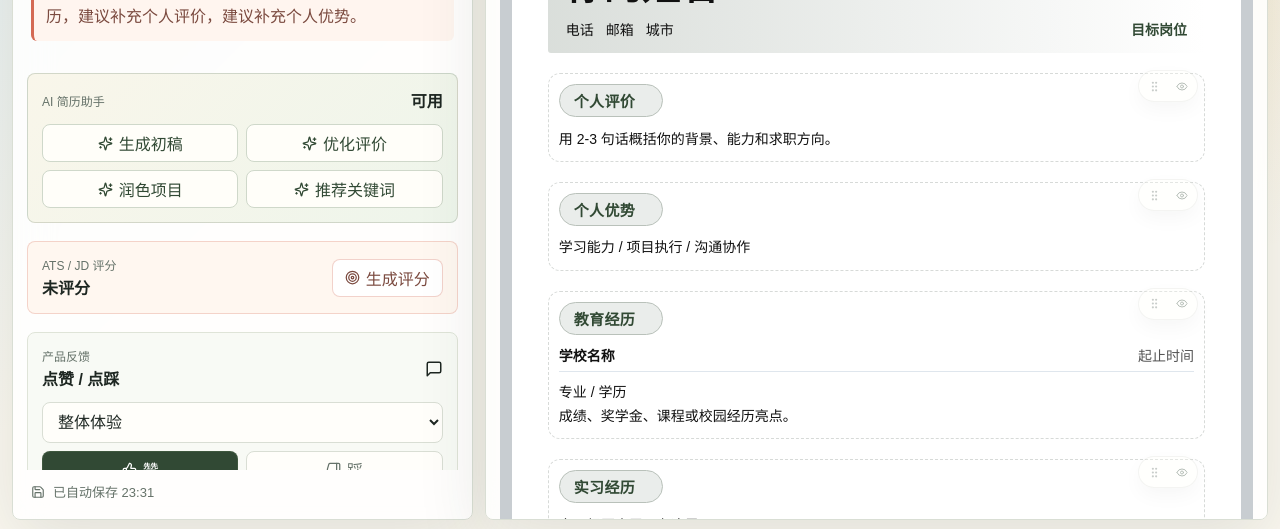
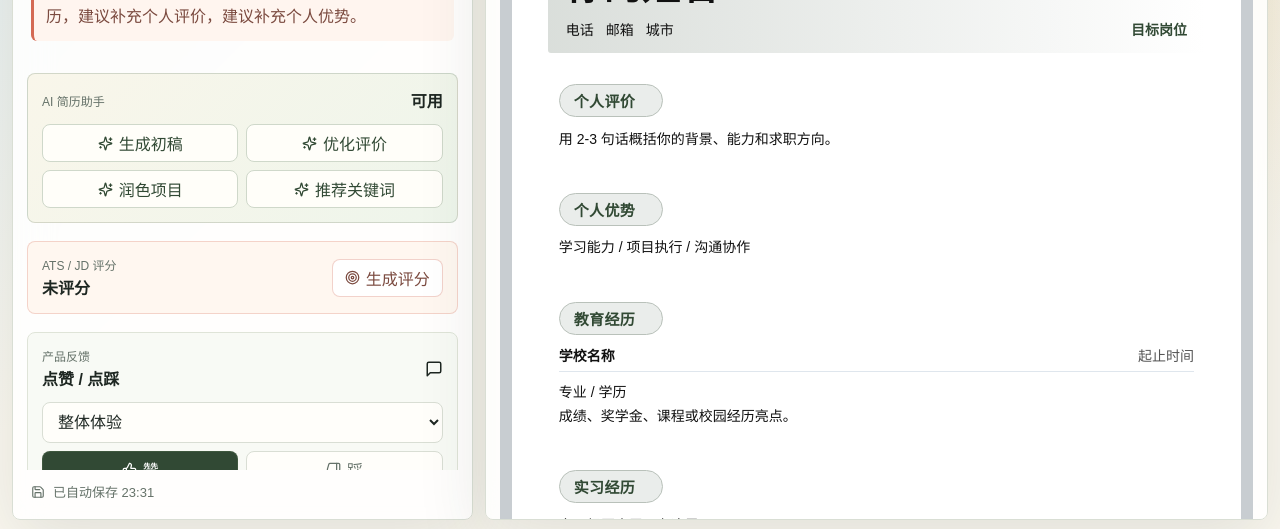
Before and after one commit to wwz-1017/resumelm, a Next.js app: page / in a window 1280 px wide. Shown: the part 268-797 px from the top of the page. Built offline with nearby package versions, Linux system fonts and the light colour scheme.

Commit message:
style: show resume module frame on hover

```diff
--- a/src/app/globals.css
+++ b/src/app/globals.css
@@ -1057,11 +1057,10 @@ button {
 .resume-module-frame {
   margin-top: 20px;
   padding: 10px;
-  border: 1px dashed rgba(101, 114, 105, 0.26);
+  border: 1px solid transparent;
   border-radius: 12px;
   cursor: grab;
   transition:
-    border-color 0.18s ease,
     background 0.18s ease,
     box-shadow 0.18s ease,
     opacity 0.18s ease;
@@ -1069,9 +1068,10 @@ button {
 
 .resume-module-frame:hover,
 .resume-module-frame.is-drop-target {
-  border-color: color-mix(in srgb, var(--resume-accent-color) 68%, #ffffff);
   background: color-mix(in srgb, var(--resume-accent-color) 5%, #ffffff);
-  box-shadow: 0 10px 24px rgba(31, 39, 34, 0.08);
+  box-shadow:
+    0 12px 28px rgba(31, 39, 34, 0.12),
+    0 0 0 1px color-mix(in srgb, var(--resume-accent-color) 18%, transparent);
 }
 
 .resume-module-frame.is-dragging {
@@ -1096,15 +1096,17 @@ button {
   border-radius: 999px;
   background: rgba(255, 254, 250, 0.94);
   box-shadow: 0 8px 20px rgba(31, 39, 34, 0.1);
-  opacity: 0.35;
+  opacity: 0;
+  pointer-events: none;
   transition:
     opacity 0.18s ease,
     transform 0.18s ease;
 }
 
-.resume-section:hover .resume-edit-controls,
+.resume-module-frame:hover .resume-edit-controls,
 .resume-edit-controls:focus-within {
   opacity: 1;
+  pointer-events: auto;
   transform: translateY(-1px);
 }
 
@@ -1149,8 +1151,12 @@ button {
   align-items: center;
   justify-content: center;
   min-height: 42px;
-  border: 1px dashed rgba(101, 114, 105, 0.35);
+  border: 0;
   border-radius: 10px;
+  background: rgba(255, 254, 250, 0.86);
+  box-shadow:
+    inset 0 0 0 1px rgba(101, 114, 105, 0.18),
+    0 10px 22px rgba(31, 39, 34, 0.08);
   color: var(--muted);
   font-size: 12px;
   letter-spacing: 0;
```
